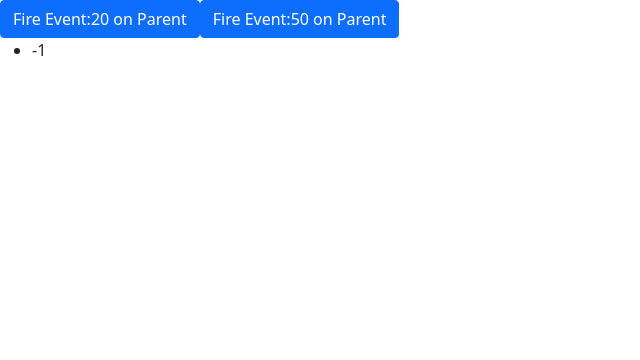
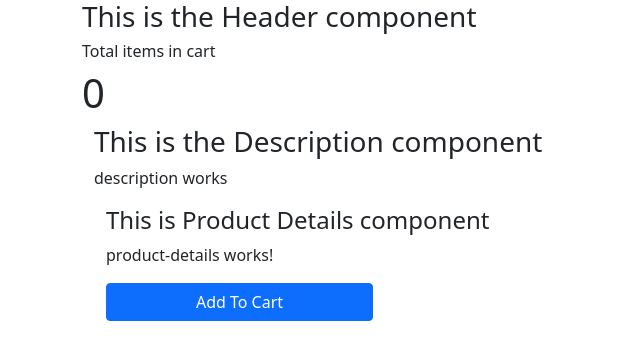
Before and after one commit to Madhusudan99/angularprojecttrial-madhusudan, an Angular app in the folder my-first-app/: page / in a window 1280 px wide. Shown: the top 360 px of the page, without its empty margins (0-640 px from the left). Built offline with nearby package versions, Linux system fonts and the light colour scheme.

Commit message:
Initial commit

```diff
--- a/my-first-app/src/app/app.module.ts
+++ b/my-first-app/src/app/app.module.ts
@@ -8,6 +8,7 @@ import { FooterComponent } from './footer/footer.component';
 import { DescriptionComponent } from './description/description.component';
 import { XComponent } from './x/x.component';
 import { FComponent } from './f/f.component';
+import { ProductDetailsComponent } from './product-details/product-details.component';
 
 @NgModule({
   declarations: [
@@ -16,7 +17,8 @@ import { FComponent } from './f/f.component';
     FooterComponent,
     DescriptionComponent,
     XComponent,
-    FComponent
+    FComponent,
+    ProductDetailsComponent
   ],
   imports: [
     BrowserModule,
--- a/my-first-app/src/app/description/description.component.html
+++ b/my-first-app/src/app/description/description.component.html
@@ -1,8 +1,7 @@
-<button class="btn btn-primary" (click)="fireEvent20()">
-    Fire Event:20 on Parent
-</button>
+<div class="container">
 
+    <h3>This is the Description component</h3>
+    <p>description works</p>
 
-<button class="btn btn-primary" (click)="fireEvent50()">
-    Fire Event:50 on Parent
-</button>
+    <app-product-details (productDescriptionEventEmiter)="addEvent($event)"></app-product-details>
+</div>
--- a/my-first-app/src/app/description/description.component.ts
+++ b/my-first-app/src/app/description/description.component.ts
@@ -12,14 +12,13 @@ export class DescriptionComponent implements OnInit {
   ngOnInit(): void {
   }
 
-  @Output() updateCartValue = new EventEmitter<string>();
+  eventsFired = ["-1"];
 
-  fireEvent20() {
-    this.updateCartValue.emit("20");
-  }
+  @Output() descriptionSectionEventEmiter = new EventEmitter<string>();
+  addEvent(newEvent:string) {
+    this.eventsFired.push(newEvent);
+    this.descriptionSectionEventEmiter.emit("add2Cart");
 
-  fireEvent50() {
-    this.updateCartValue.emit("50");
   }
 
 }
--- a/my-first-app/src/app/header/header.component.html
+++ b/my-first-app/src/app/header/header.component.html
@@ -1,5 +1,9 @@
-<app-description (updateCartValue)="appendEvent($event)"></app-description>
+<div class="container">
 
-<ul>
-  <li *ngFor="let event of allEventsFired">{{event}}</li>
-</ul>
+    <h3>This is the Header component</h3>
+
+    <h6>Total items in cart</h6>
+    <h1>{{ counter }}</h1>
+
+    <app-description (descriptionSectionEventEmiter)="incrementCounter($event)"></app-description>
+</div>
--- a/my-first-app/src/app/header/header.component.ts
+++ b/my-first-app/src/app/header/header.component.ts
@@ -12,13 +12,13 @@ export class HeaderComponent implements OnInit {
   ngOnInit(): void {
   }
 
-  itemsent = "laptop";
-  secondItem = "mobile";
+  counter= 0;
+  allEvents = ["-1"];
+  incrementCounter(commingEvent:string) {
+    this.allEvents.push(commingEvent);
+    if (commingEvent == "add2Cart") {
+      this.counter++;
+    }
+  }
 
-  @Input() getItemFromAppComponent: string[] = [];
-
-  allEventsFired = ["-1"];
-  appendEvent(eventName: string) {
-    this.allEventsFired.push(eventName);
-  }
 }
--- /dev/null
+++ b/my-first-app/src/app/product-details/product-details.component.html
@@ -0,0 +1,5 @@
+<div class="container">
+    <h4>This is Product Details component</h4>
+    <p>product-details works!</p>
+    <button (click)="pressedAddToCart()" class="btn btn-primary w-25">Add To Cart</button>
+</div>
--- /dev/null
+++ b/my-first-app/src/app/product-details/product-details.component.ts
@@ -0,0 +1,21 @@
+import { Component, OnInit, Output, EventEmitter  } from '@angular/core';
+
+@Component({
+  selector: 'app-product-details',
+  templateUrl: './product-details.component.html',
+  styleUrls: ['./product-details.component.css']
+})
+export class ProductDetailsComponent implements OnInit {
+
+  constructor() { }
+
+  ngOnInit(): void {
+  }
+
+  @Output() productDescriptionEventEmiter = new EventEmitter<string>();
+
+  pressedAddToCart() {
+    this.productDescriptionEventEmiter.emit("add2Cart");
+  }
+
+}
```
Also changed, not shown: my-first-app/src/app/product-details/product-details.component.css (added), 1 other file (tests, documents, lock files or other folders).
